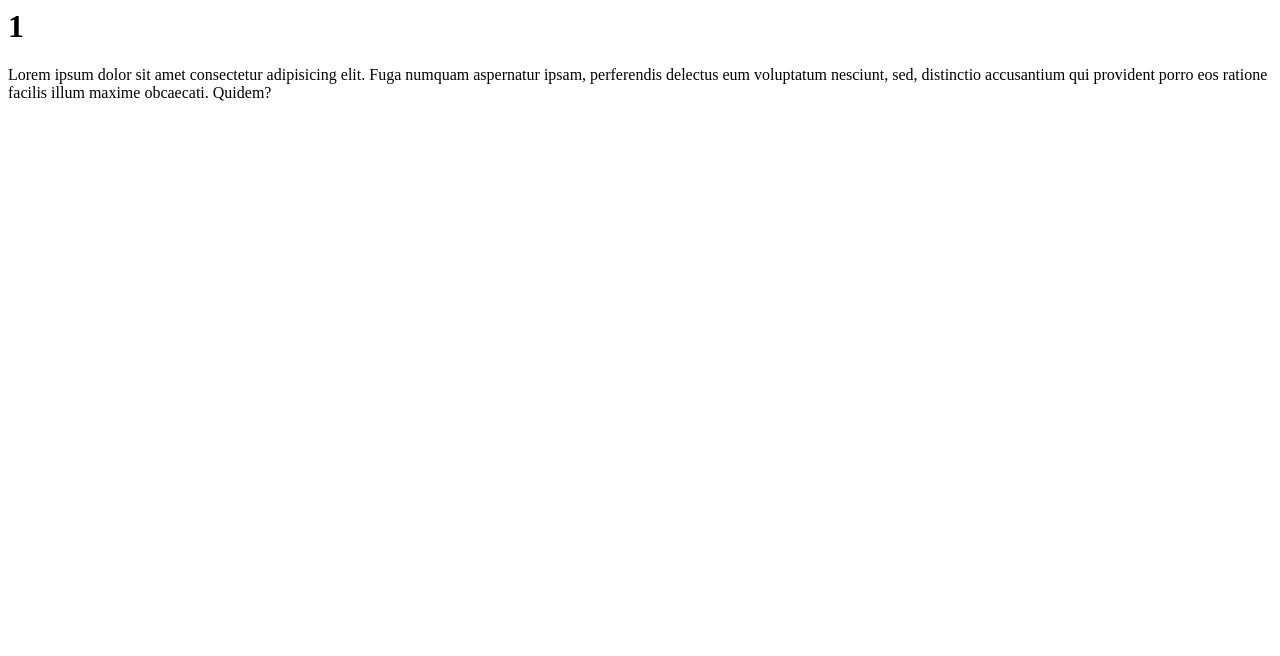
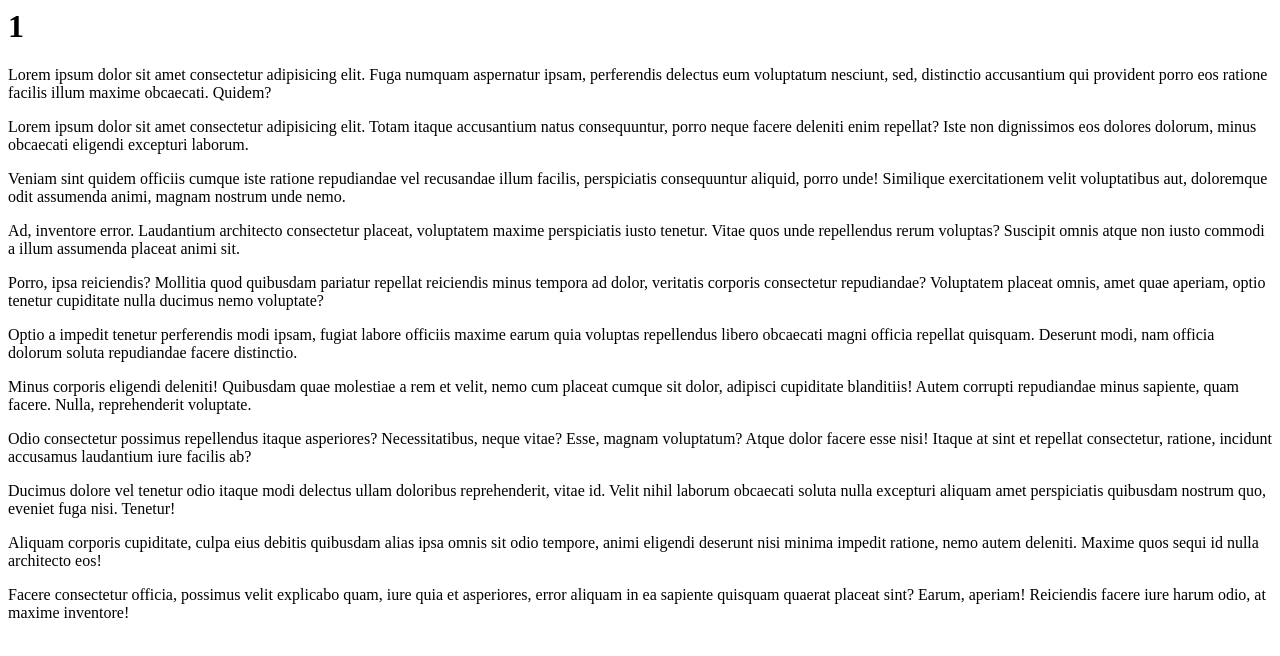
Before and after one commit to nazmitursunbekova/15.11.21, a plain HTML site: page index.html in a window 1280 px wide. Drawn offline with Linux system fonts and the light colour scheme.

Commit message:
ten files

```diff
--- a/index.html
+++ b/index.html
@@ -5,5 +5,15 @@
   <body>
     <h1>1</h1>
     <p>Lorem ipsum dolor sit amet consectetur adipisicing elit. Fuga numquam aspernatur ipsam, perferendis delectus eum voluptatum nesciunt, sed, distinctio accusantium qui provident porro eos ratione facilis illum maxime obcaecati. Quidem?</p>
+    <p>Lorem ipsum dolor sit amet consectetur adipisicing elit. Totam itaque accusantium natus consequuntur, porro neque facere deleniti enim repellat? Iste non dignissimos eos dolores dolorum, minus obcaecati eligendi excepturi laborum.</p>
+    <p>Veniam sint quidem officiis cumque iste ratione repudiandae vel recusandae illum facilis, perspiciatis consequuntur aliquid, porro unde! Similique exercitationem velit voluptatibus aut, doloremque odit assumenda animi, magnam nostrum unde nemo.</p>
+    <p>Ad, inventore error. Laudantium architecto consectetur placeat, voluptatem maxime perspiciatis iusto tenetur. Vitae quos unde repellendus rerum voluptas? Suscipit omnis atque non iusto commodi a illum assumenda placeat animi sit.</p>
+    <p>Porro, ipsa reiciendis? Mollitia quod quibusdam pariatur repellat reiciendis minus tempora ad dolor, veritatis corporis consectetur repudiandae? Voluptatem placeat omnis, amet quae aperiam, optio tenetur cupiditate nulla ducimus nemo voluptate?</p>
+    <p>Optio a impedit tenetur perferendis modi ipsam, fugiat labore officiis maxime earum quia voluptas repellendus libero obcaecati magni officia repellat quisquam. Deserunt modi, nam officia dolorum soluta repudiandae facere distinctio.</p>
+    <p>Minus corporis eligendi deleniti! Quibusdam quae molestiae a rem et velit, nemo cum placeat cumque sit dolor, adipisci cupiditate blanditiis! Autem corrupti repudiandae minus sapiente, quam facere. Nulla, reprehenderit voluptate.</p>
+    <p>Odio consectetur possimus repellendus itaque asperiores? Necessitatibus, neque vitae? Esse, magnam voluptatum? Atque dolor facere esse nisi! Itaque at sint et repellat consectetur, ratione, incidunt accusamus laudantium iure facilis ab?</p>
+    <p>Ducimus dolore vel tenetur odio itaque modi delectus ullam doloribus reprehenderit, vitae id. Velit nihil laborum obcaecati soluta nulla excepturi aliquam amet perspiciatis quibusdam nostrum quo, eveniet fuga nisi. Tenetur!</p>
+    <p>Aliquam corporis cupiditate, culpa eius debitis quibusdam alias ipsa omnis sit odio tempore, animi eligendi deserunt nisi minima impedit ratione, nemo autem deleniti. Maxime quos sequi id nulla architecto eos!</p>
+    <p>Facere consectetur officia, possimus velit explicabo quam, iure quia et asperiores, error aliquam in ea sapiente quisquam quaerat placeat sint? Earum, aperiam! Reiciendis facere iure harum odio, at maxime inventore!</p>
   </body>
 </html>
```
